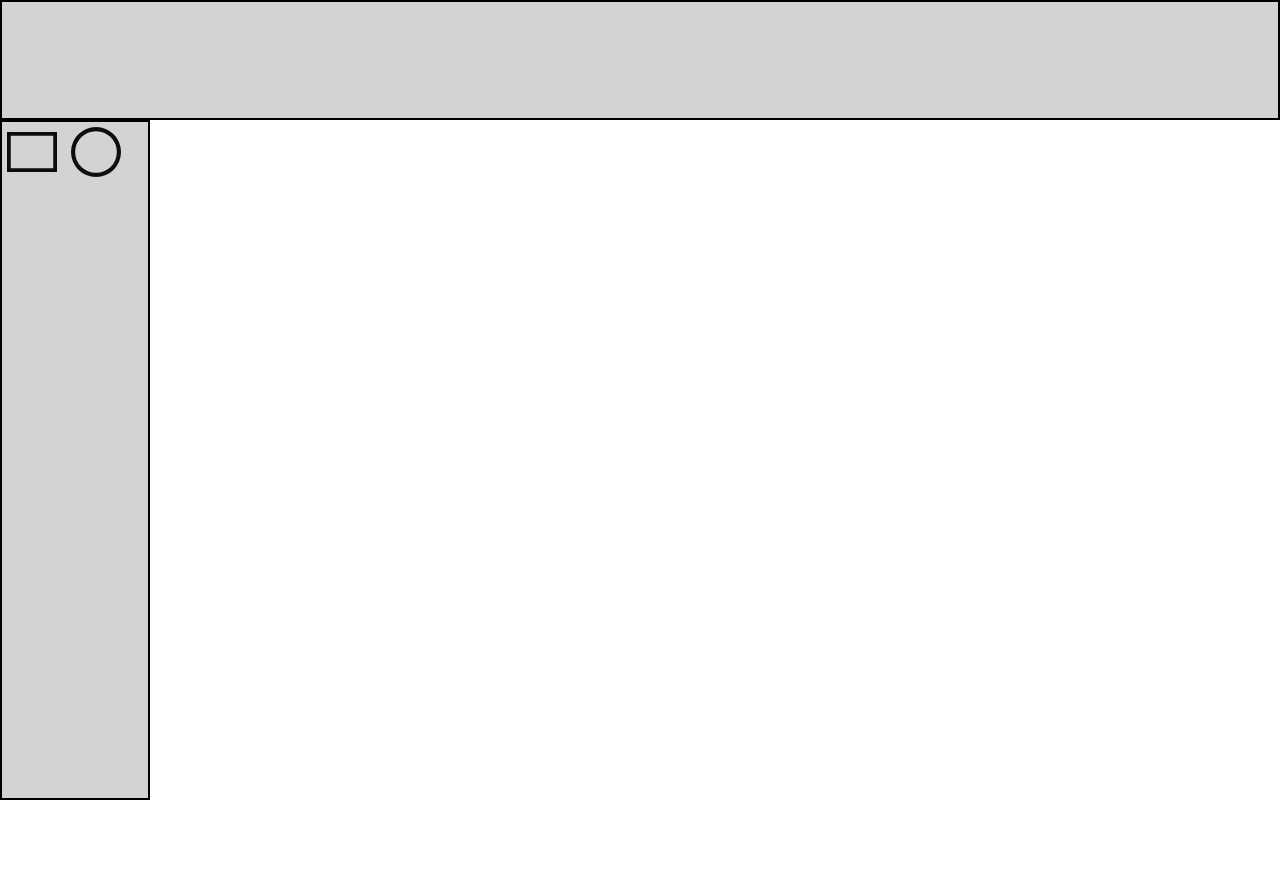
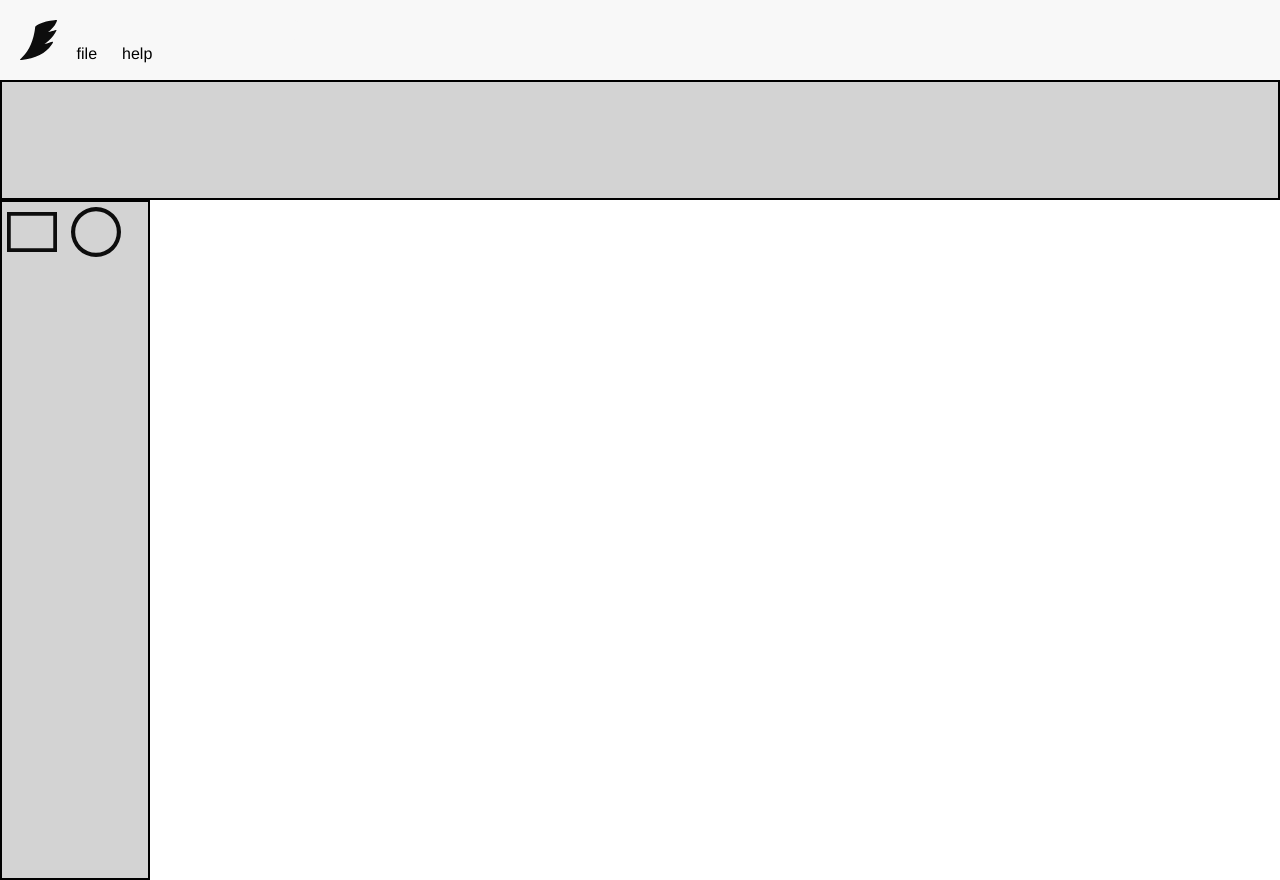
Before and after one commit to bshea2k/diagram-editor, a website built with Vite: page index.html in a window 1280 px wide. Before the commit the page ends 800 px from the top, so only its background shows below. Built offline with nearby package versions, Linux system fonts and the light colour scheme.

Commit message:
Implement HTML and CSS for top document bar

```diff
--- a/index.html
+++ b/index.html
@@ -9,13 +9,27 @@
     <script type="module" src="./src/scripts/script.js"></script>
 </head>
 <body>
+    <header class="doc-header">
+        <div class="doc-header__top-left">
+            <img class="doc-header__logo" src="./src/assets/logo--black.svg" alt="Black logo showing a feather with a subtle letter E in the shape">
+            <div class="doc-header__info">
+                <input type="text" class="doc-header__doc-title">
+                <div class="util-bar">
+                    <button class="util-bar__button" id="util-bar__button##file">file</button>
+                    <button class="util-bar__button" id="util-bar__button##help">help</button>
+                </div>
+            </div>
+        </div>
+    </header>
+
     <div class="toolbar">
 
     </div>
+
     <div class="middle">
         <div class="shape-creation-menu">
-        <img id="create__rect" class="shape-creation-menu__shape-icon" src="./src/assets/rectangle--black.svg" alt="Black rectangle outline">
-        <img id="create__circ" class="shape-creation-menu__shape-icon" src="./src/assets/circle--black.svg" alt="Black circle outline">
+            <img id="create__rect" class="shape-creation-menu__shape-icon" src="./src/assets/rectangle--black.svg" alt="Black rectangle outline">
+            <img id="create__circ" class="shape-creation-menu__shape-icon" src="./src/assets/circle--black.svg" alt="Black circle outline">
         </div>
         <canvas id="workspace" width="600" height="400"></canvas>
     </div>
--- a/src/styles/style.css
+++ b/src/styles/style.css
@@ -3,6 +3,12 @@
     padding: 0px;
     box-sizing: border-box;
     font-family: Helvetica, sans-serif;
+
+    --gray1: #F8F8F8;
+    --gray2: #D9D9D9;
+    --gray9: #0D0D0D;
+    --purple1: #DED2F9;
+    --purple5: #855CC0;
 }
 
 body {
@@ -12,6 +18,70 @@ body {
 
 canvas {
 
+}
+
+.doc-header {
+    display: flex;
+    flex-direction: row;
+    align-items: center;
+    padding: 20px;
+    min-height: 80px;
+    background-color: var(--gray1)
+}
+
+.doc-header__top-left {
+    display: flex;
+    flex-direction: row;
+    gap: 10px;
+    max-height: 40px;
+}
+
+.doc-header__logo {
+    height: 40px;
+}
+
+.doc-header__info {
+    display: flex;
+    flex-direction: column;
+    justify-content: space-between;
+}
+
+.doc-header__doc-title {
+    width: auto;
+    height: 20px;
+    padding: 5px 10px;
+    font-size: 19px;
+    font-weight: bold;
+    border: none;
+    border-radius: 5px;
+    background-color: var(--gray1);
+}
+
+.doc-header__doc-title:hover {
+    border: 1px solid var(--gray2);
+}
+
+.doc-header__doc-title:focus {
+    border: 2px solid var(--gray2);
+}
+
+.util-bar {
+    display: flex;
+    flex-direction: row;
+    gap: 5px;
+}
+
+.util-bar__button {
+    padding: 5px 10px;
+    font-size: 16px;
+    background-color: transparent;
+    border: none;
+    border-radius: 5px;
+}
+
+.util-bar__button:hover {
+    cursor: pointer;
+    background-color: var(--gray2);
 }
 
 .toolbar {
```
